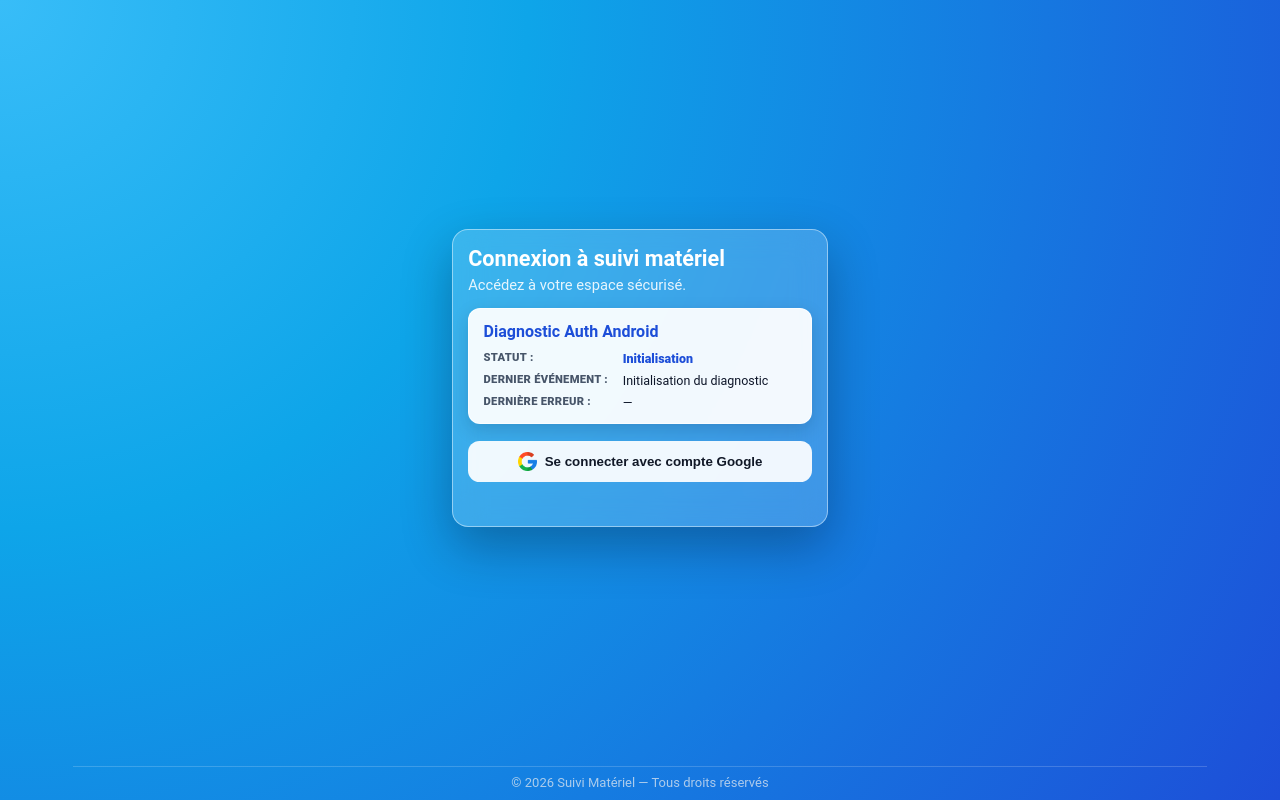
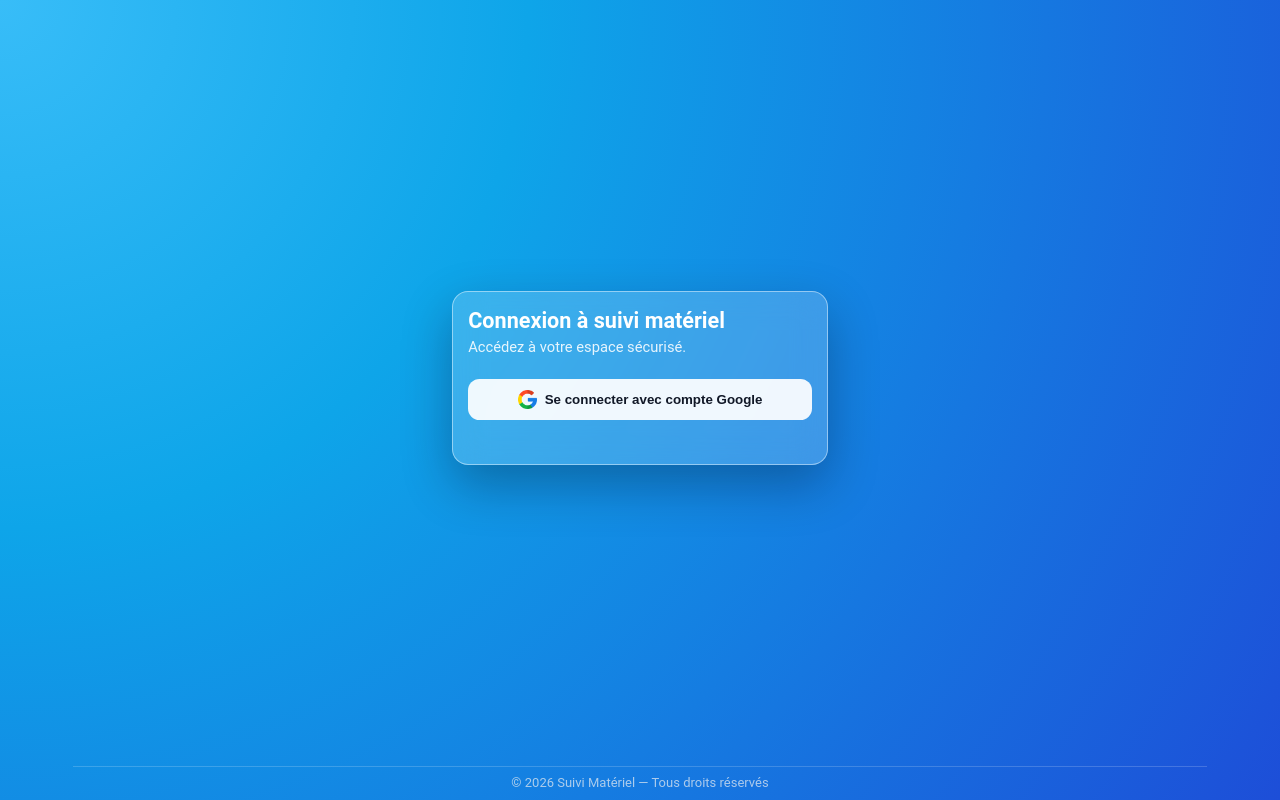
Before and after one commit to Kanto0316/Album, a plain HTML site: page login.html in a window 1280 px wide. Drawn offline with Linux system fonts and the light colour scheme.

Commit message:
Supprime les cartes de diagnostic Auth

```diff
--- a/css/login.css
+++ b/css/login.css
@@ -63,49 +63,6 @@ body {
   align-self: center;
   width: 100%;
   margin: .55rem 0;
-}
-.auth-debug-card {
-  margin: 0 0 .55rem;
-  padding: .8rem .9rem;
-  border: 1px solid rgba(255, 255, 255, .7);
-  border-radius: .75rem;
-  background: rgba(255, 255, 255, .94);
-  box-shadow: 0 6px 18px rgba(15, 23, 42, .16);
-  color: #0f172a;
-}
-.auth-debug-card__title {
-  margin: 0 0 .6rem;
-  color: #1d4ed8;
-  font-size: 1rem;
-}
-.auth-debug-card__details {
-  display: grid;
-  gap: .45rem;
-  margin: 0;
-}
-.auth-debug-card__details div {
-  display: grid;
-  grid-template-columns: 8.25rem minmax(0, 1fr);
-  gap: .45rem;
-}
-.auth-debug-card__details dt {
-  color: #475569;
-  font-size: .7rem;
-  font-weight: 800;
-  letter-spacing: .025em;
-  text-transform: uppercase;
-}
-.auth-debug-card__details dd {
-  margin: 0;
-  overflow-wrap: anywhere;
-  font-size: .78rem;
-}
-#authDebugStatus {
-  color: #1d4ed8;
-  font-weight: 800;
-}
-#authDebugStatus[data-auth-debug-status$="ERROR"] {
-  color: var(--danger);
 }
 .field-group { display: grid; gap: .32rem; color: #f8fafc; }
 .field-group input {
--- a/login.html
+++ b/login.html
@@ -41,24 +41,6 @@
 
           <p class="login-separator" aria-hidden="true">Ou</p>
 
-          <section id="authDebugCard" class="auth-debug-card" aria-labelledby="authDebugTitle" aria-live="polite">
-            <h2 id="authDebugTitle" class="auth-debug-card__title">Diagnostic Auth Android</h2>
-            <dl class="auth-debug-card__details">
-              <div>
-                <dt>Statut :</dt>
-                <dd id="authDebugStatus" data-auth-debug-status="INITIALIZATION">Initialisation</dd>
-              </div>
-              <div>
-                <dt>Dernier événement :</dt>
-                <dd id="authDebugEvent">Initialisation du diagnostic</dd>
-              </div>
-              <div>
-                <dt>Dernière erreur :</dt>
-                <dd id="authDebugError">—</dd>
-              </div>
-            </dl>
-          </section>
-
           <button id="googleLoginButton" class="btn btn-google" type="button">
             <img src="Icon/btn_google.png" alt="Google" />
             <span class="btn__label">Se connecter avec compte Google</span>
```
Also changed, not shown: index.html (+0 -100 lines), tests/auth-debug.test.mjs (+6 -3 lines).
